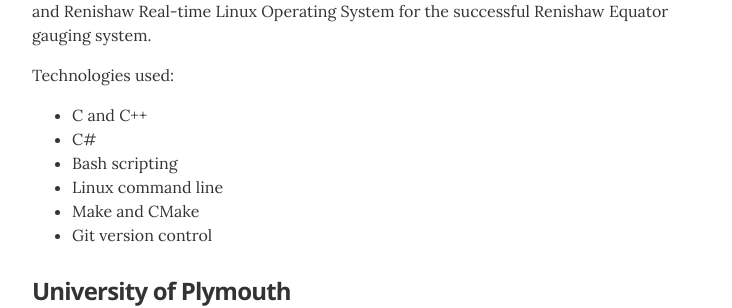
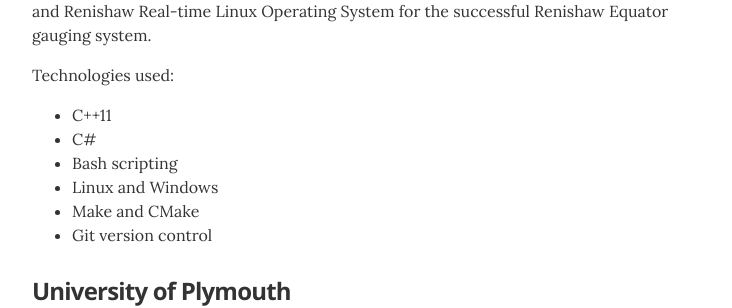
Before and after one commit to nmazidi/nmazidi.github.io, a Jekyll site: the page built from index.html, in a window 1280 px wide and 900 px high, scrolled down 536 px. Shown: the part 155-463 px from the top of the window, without its empty margins (268-1000 px from the left). Built offline with Jekyll 4.4.1, drawn with Linux system fonts in a browser that asks for light colours.

Commit message:
added C++11 and windows

```diff
--- a/_data/experience.yml
+++ b/_data/experience.yml
@@ -2,7 +2,7 @@
 - company: Renishaw plc.
   position: Graduate Software Engineer
   duration:  September, 2018 &mdash; present
-  summary: As part of the research team in the <a href="https://www.renishaw.com/en/equator-gauging-system--12595">Measurements and Automation Products Division</a>, I have had the chance to work on a diverse set of interesting and exciting projects. These have included work on software-hardware interface and communications protocol design and Renishaw Real-time Linux Operating System for the successful Renishaw Equator gauging system. <p>Technologies used:</p><ul><li>C and C++</li><li>C#</li><li>Bash scripting</li><li>Linux command line</li><li>Make and CMake</li><li>Git version control</li></ul>
+  summary: As part of the research team in the <a href="https://www.renishaw.com/en/equator-gauging-system--12595">Measurements and Automation Products Division</a>, I have had the chance to work on a diverse set of interesting and exciting projects. These have included work on software-hardware interface and communications protocol design and Renishaw Real-time Linux Operating System for the successful Renishaw Equator gauging system. <p>Technologies used:</p><ul><li>C++11</li><li>C#</li><li>Bash scripting</li><li>Linux and Windows</li><li>Make and CMake</li><li>Git version control</li></ul>
 
 - company: University of Plymouth
   position: Research Placement
```
